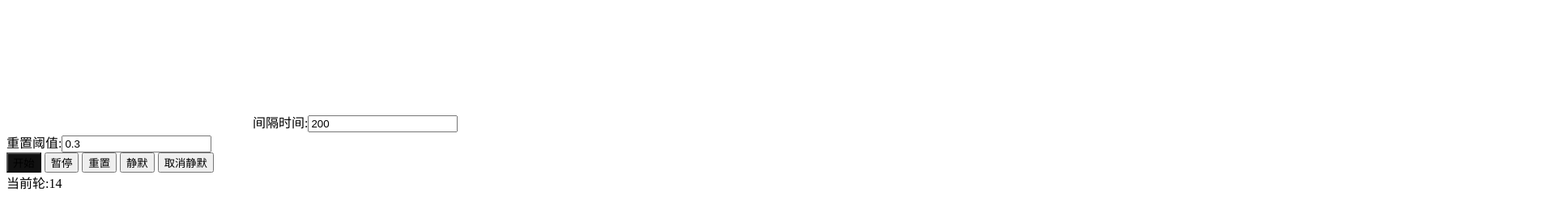
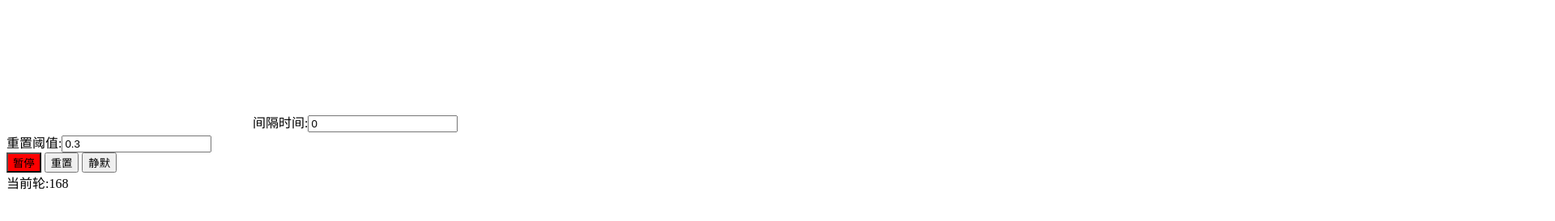
Before and after one commit to gmono/lifegame, a website built with webpack: page index.html in a window 1280 px wide. Both pictures are taken after a click on the button "开始". Shown: the top 274 px of the page at 81% size, 1920 px wide, since content can reach past the window. Built offline with nearby package versions, Linux system fonts and the light colour scheme; what @tensorflow/tfjs would draw is missing.

Commit message:
修改绘图和控制

```diff
--- a/index.html
+++ b/index.html
@@ -7,13 +7,13 @@
 </head>
 <body>
     <canvas ></canvas>
-    <label>间隔时间:</label><input id="delay" type="text" value="200"><br>
+    <label>间隔时间:</label><input id="delay" type="text" value="0"><br>
     <label>重置阈值:</label><input id="rel" type="text" value="0.3"><br>
     <button id="start">开始</button>
-    <button id="pause" >暂停</button>
+    <!-- <button id="pause" >暂停</button> -->
     <button id="reset">重置</button>
     <button id="sl">静默</button>
-    <button id="nsl">取消静默</button>
+    <!-- <button id="nsl">取消静默</button> -->
     <div>当前轮:<span id="n"></span></div>
 </body>
 </html>
--- a/src/main.ts
+++ b/src/main.ts
@@ -119,11 +119,12 @@ function get(id:string){
 }
 async function main(){
     let ele=document.createElement("canvas");
-    ele.height=2000;
-    ele.width=2000;
+    let hsize=[800,800]
+    ele.height=hsize[0];
+    ele.width=hsize[1];
     ele.id="ctx"
     document.body.appendChild(ele);
-    let size=[1000,1000]
+    let size=[hsize[0]/4,hsize[1]/4]
     let d=new Draw(ele,size[0],size[1]);
 
     let init=()=>tf.randomUniform(size,0,1,"float32").div(float(getval("rel"))).floor() as tf.Tensor2D
@@ -159,17 +160,19 @@ async function main(){
         if(p){
             p=false;
             loop();
+            get("start").style.background="red"
+            get("start").innerText="暂停";
         }
-        get("start").style.background="#111111"
-        get("pause").style.background=""
+        else{
+            p=true;
+            get("start").style.background=""
+            get("start").innerText="启动";
+            d.draw2D(dt);
+        }
+
     };
 
-    get("pause").onclick=async()=>{
-        p=true;
-        get("start").style.background=""
-        get("pause").style.background="#111111"
-        d.draw2D(dt);
-    }
+
     get("reset").onclick=async()=>{
         dt=init();
         d.draw2D(dt);
@@ -190,10 +193,9 @@ async function main(){
         d.draw2D(dt);
     }
     get("sl").onclick=()=>{
-        sl=true;
-    }
-    get("nsl").onclick=()=>{
-        sl=false;
+        sl=!sl;
+        if(sl) get("sl").style.background="red";
+        else get("sl").style.background="";
     }
 
 
```
